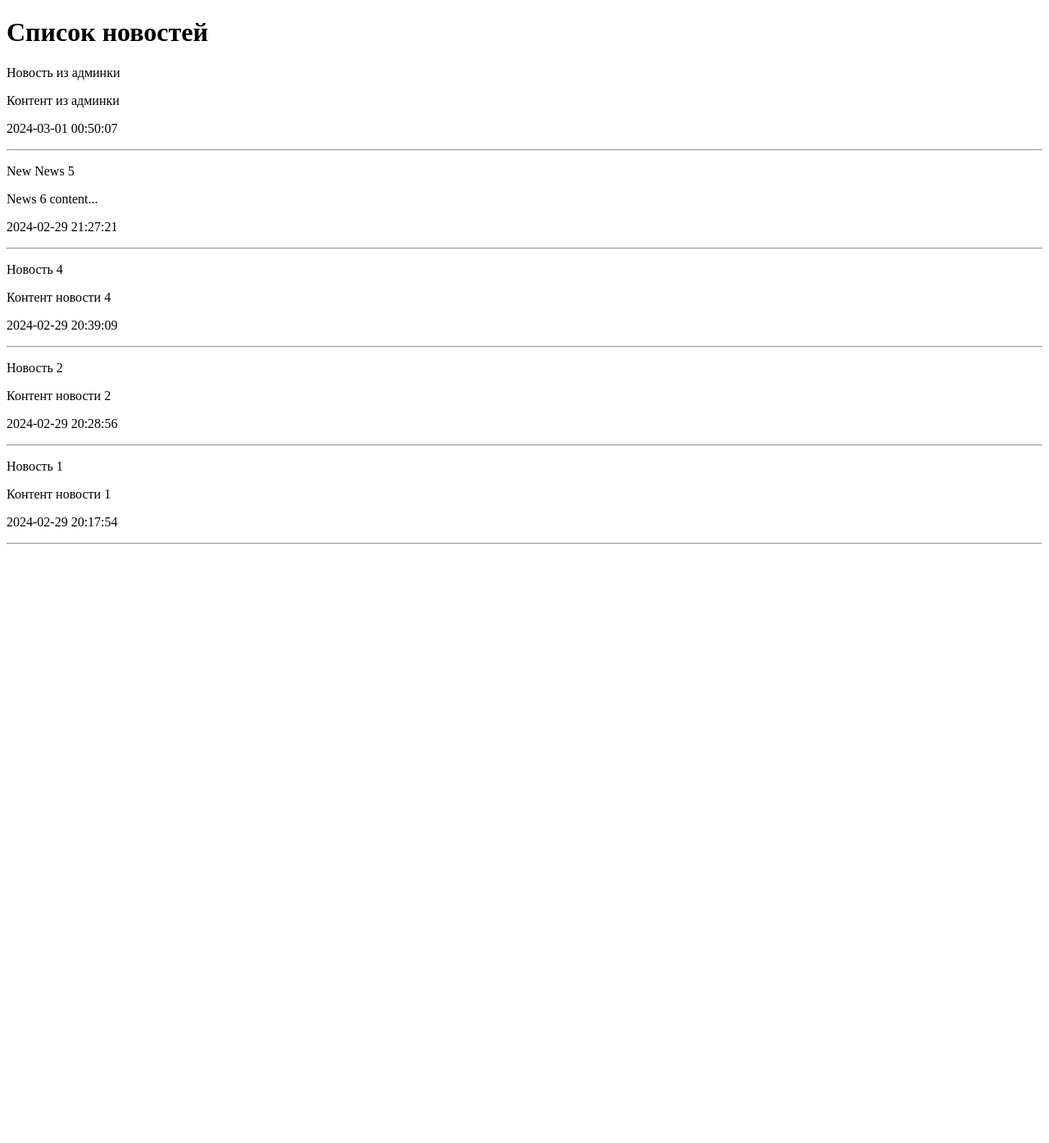
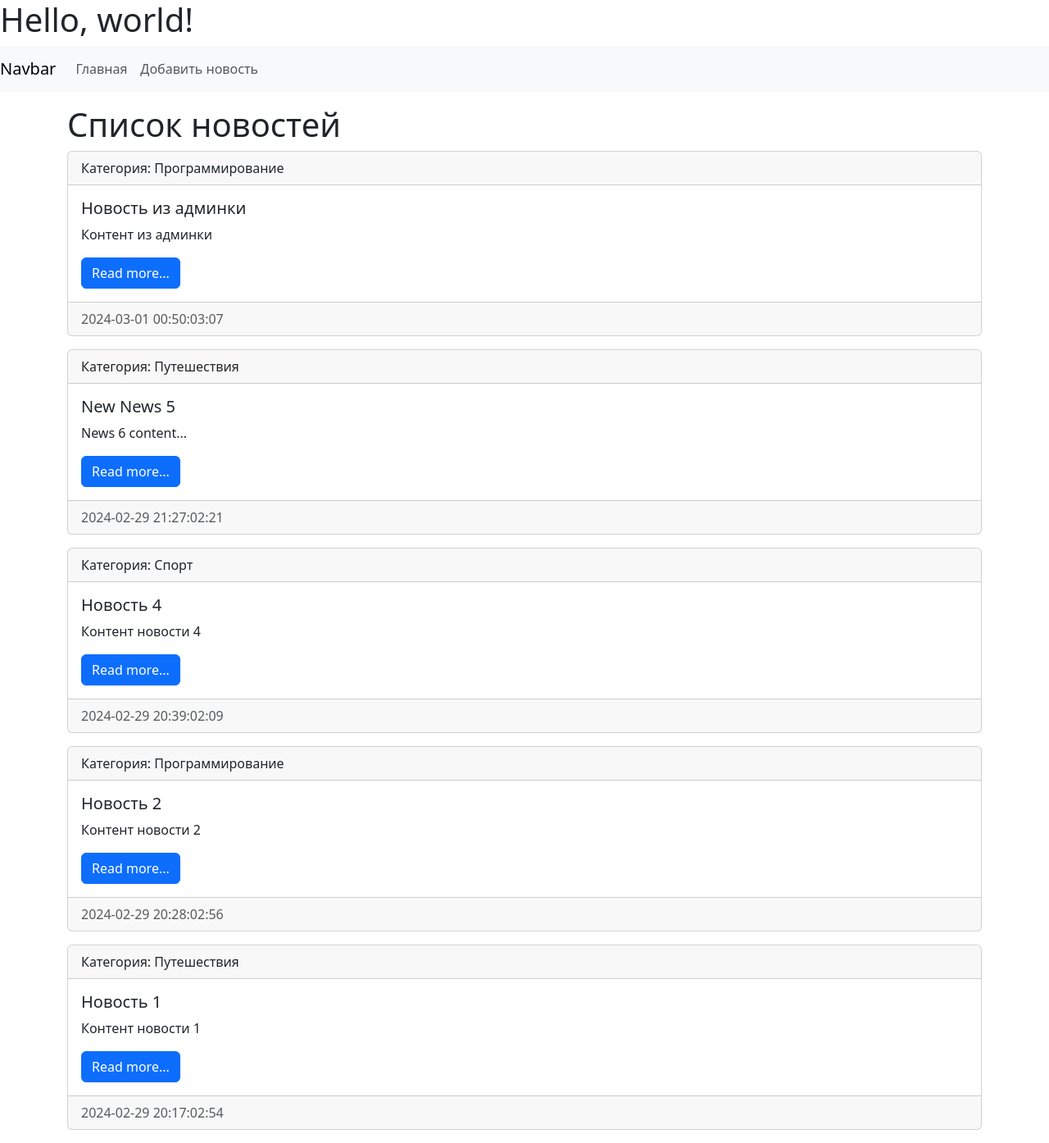
Before and after one commit to vladismeno/testsite, a Django app: page / in a window 1280 px wide. Shown: the whole page at 82% size. Before the commit the page ends 664 px from the top, so only its background shows below. Run offline with Django 5.2, Linux system fonts and the light colour scheme; data comes from the database, SQL or seed files in the repository.

Commit message:
Lesson 13: Relations of models

```diff
--- a/mysite/news/templates/news/index.html
+++ b/mysite/news/templates/news/index.html
@@ -1,21 +1,54 @@
-<!DOCTYPE html>
+<!doctype html>
 <html lang="en">
 <head>
-    <meta charset="UTF-8">
+    <meta charset="utf-8">
+    <meta name="viewport" content="width=device-width, initial-scale=1">
     <title>{{ title }}</title>
+    <link href="https://cdn.jsdelivr.net/npm/bootstrap@5.3.3/dist/css/bootstrap.min.css" rel="stylesheet"
+          integrity="sha384-QWTKZyjpPEjISv5WaRU9OFeRpok6YctnYmDr5pNlyT2bRjXh0JMhjY6hW+ALEwIH" crossorigin="anonymous">
 </head>
 <body>
+<h1>Hello, world!</h1>
+<script src="https://cdn.jsdelivr.net/npm/bootstrap@5.3.3/dist/js/bootstrap.bundle.min.js"
+        integrity="sha384-YvpcrYf0tY3lHB60NNkmXc5s9fDVZLESaAA55NDzOxhy9GkcIdslK1eN7N6jIeHz"
+        crossorigin="anonymous"></script>
+</body>
 
-<h1>{{ title }}</h1>
+<nav class="navbar navbar-expand-lg navbar-light bg-light">
+    <a class="navbar-brand" href="/">Navbar</a>
+    <button class="navbar-toggler" type="button" data-toggle="collapse" data-target="#navbarSupportContent"
+            aria-controls="navbarSupportedContent" aria-expanded="false" aria-label="Toggle navigation">
+        <span class="navbar-toggle-icon"></span>
+    </button>
+    <div class="collapse navbar-collapse" id="navbarSupportedContent">
+        <ul class="navbar-nav mr-auto">
+            <li class="nav-item"><a class="nav-link" href="/">Главная</a></li>
+            <li class="nav-item"><a class="nav-link" href="/">Добавить новость</a></li>
+        </ul>
+    </div>
+</nav>
 
-{% for item in news %}
-    <div>
-        <p> {{ item.title }}</p>
-        <p> {{ item.content }}</p>
-        <p> {{ item.created_at|date:"Y-m-d H:i:s" }}</p>
+<div class="container mt-3">
+    <h1>{{ title }}</h1>
+    <div class="row">
+        <div class="col-md-12">
+            {% for item in news %}
+            <div class="card mb-3">
+                <div class="card-header">
+                    Категория: {{ item.category.title }}
+                </div>
+                <div class="card-body">
+                    <h5 class="card-title">{{ item.title }}</h5>
+                    <p class="card-text">{{ item.content }}</p>
+                    <a href="#" class="btn btn-primary">Read more...</a>
+                </div>
+                <div class="card-footer text-body-secondary">
+                    {{ item.created_at|date:"Y-m-d H:i:m:s" }}
+                </div>
+            </div>
+            {% endfor %}
+        </div>
     </div>
-    <hr>
-{% endfor %}
+</div>
 
-</body>
 </html>
```
